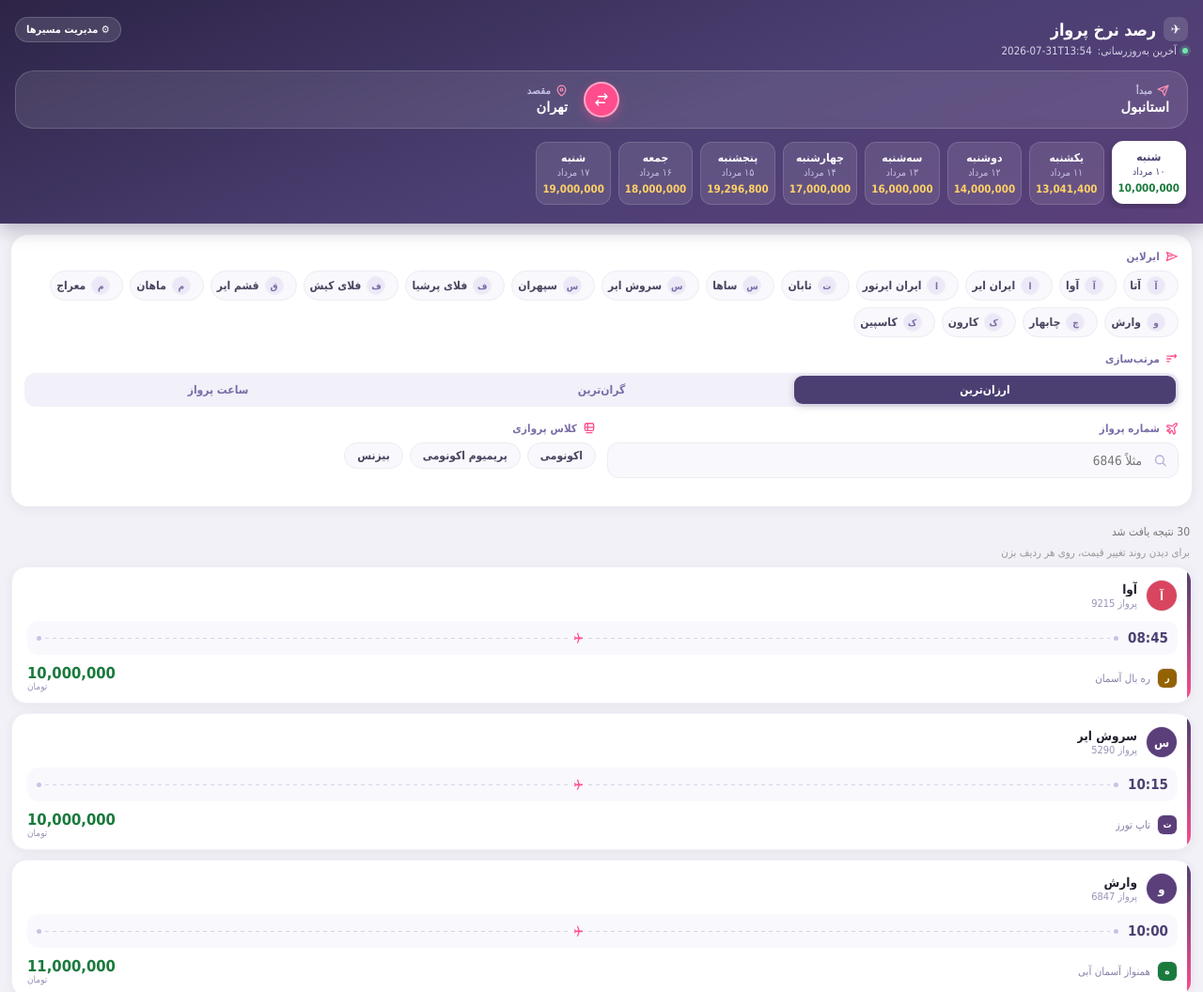
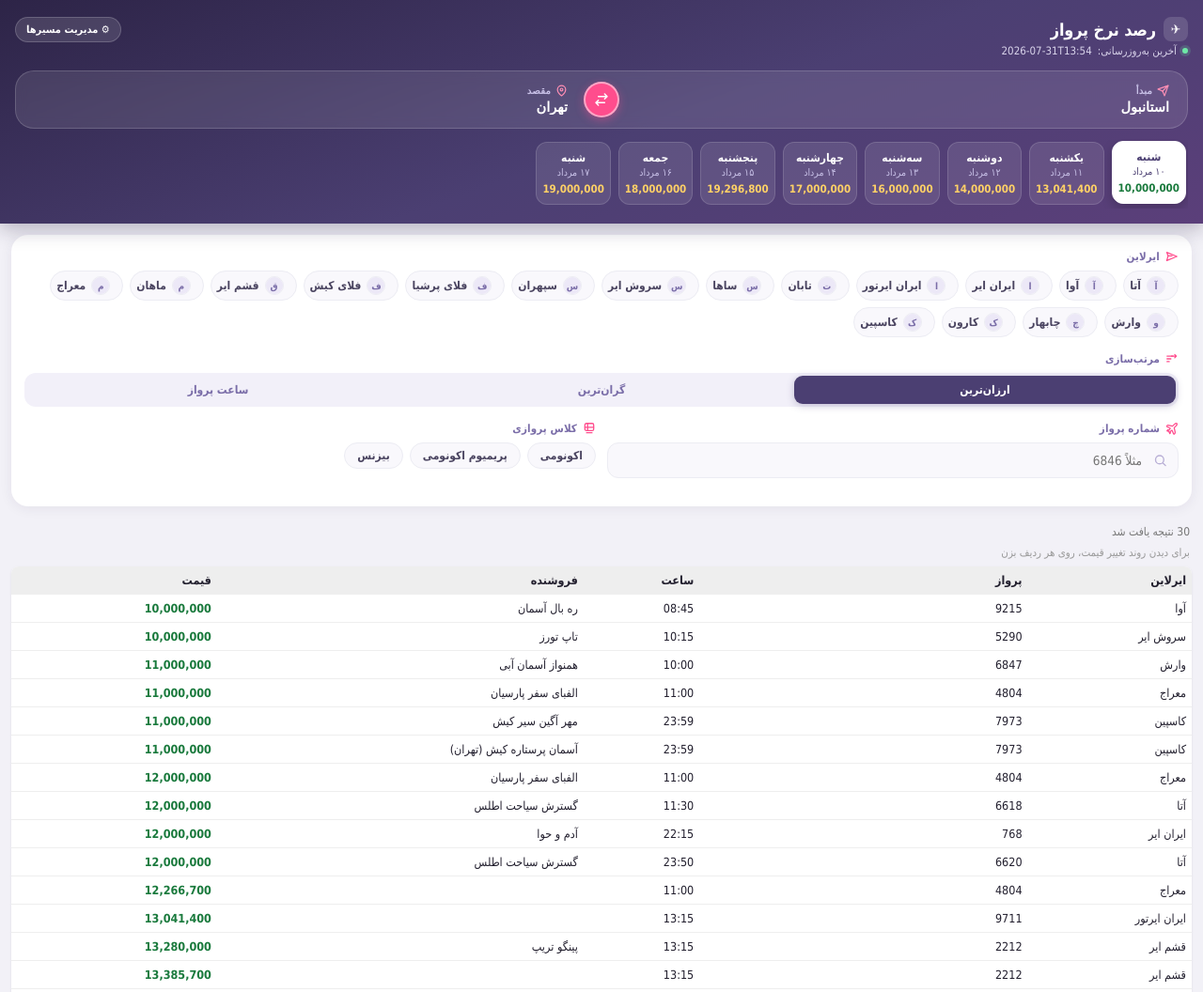
Before and after one commit to niratraining/fare-monitor, a plain HTML site: page docs/index.html in a window 1280 px wide. Shown: the top 1056 px of the page at 94% size. Drawn offline with Linux system fonts and the light colour scheme; a small style sheet from the web is missing.

Commit message:
Add files via upload

```diff
--- a/docs/index.html
+++ b/docs/index.html
@@ -432,113 +432,28 @@
   }
 
   main { padding: 12px; }
+  table {
+    width: 100%;
+    border-collapse: collapse;
+    background: white;
+    border-radius: 8px;
+    overflow: hidden;
+    font-size: 12.5px;
+    box-shadow: 0 1px 3px rgba(0,0,0,0.08);
+  }
+  th, td {
+    padding: 7px 6px;
+    text-align: right;
+    border-bottom: 1px solid #eee;
+  }
+  th { background: #eee; }
+  tr:last-child td { border-bottom: none; }
+  .price { font-weight: bold; color: #1a7a3d; }
   #loading, #empty { text-align: center; padding: 40px 16px; color: #888; }
   .result-count { font-size: 12px; color: #777; margin: 8px 2px; }
 
-  /* --- کارت‌های مدرن پرواز (جایگزین جدول قدیمی) --- */
-  .flight-list {
-    display: flex;
-    flex-direction: column;
-    gap: 10px;
-  }
-  .flight-card {
-    position: relative;
-    background: white;
-    border: 1px solid #f0eef7;
-    border-radius: 16px;
-    padding: 13px 14px 12px 16px;
-    box-shadow: 0 2px 12px rgba(43, 32, 74, 0.06);
-    cursor: pointer;
-    overflow: hidden;
-    transition: transform .12s ease, box-shadow .12s ease;
-  }
-  .flight-card::before {
-    content: '';
-    position: absolute;
-    top: 0; right: 0; bottom: 0;
-    width: 4px;
-    background: linear-gradient(180deg, #4b3f72, #ff4d8d);
-  }
-  .flight-card:active {
-    transform: scale(0.985);
-    box-shadow: 0 1px 4px rgba(43, 32, 74, 0.08);
-  }
-
-  .fc-row1 {
-    display: flex;
-    align-items: center;
-    justify-content: space-between;
-    gap: 8px;
-  }
-  .fc-airline {
-    display: flex;
-    align-items: center;
-    gap: 9px;
-    min-width: 0;
-  }
-  .fc-logo, .fc-seller-logo {
-    flex: none;
-    overflow: hidden;
-    display: flex;
-    align-items: center;
-    justify-content: center;
-    background: #f5f3fb;
-    border: 1px solid #ece8f7;
-  }
-  .fc-logo { width: 34px; height: 34px; border-radius: 50%; }
-  .fc-logo img, .fc-seller-logo img { width: 100%; height: 100%; object-fit: contain; display: block; }
-  .fc-logo-fallback, .fc-seller-logo-fb {
-    display: none;
-    width: 100%;
-    height: 100%;
-    align-items: center;
-    justify-content: center;
-    font-size: 13px;
-    font-weight: 800;
-    color: white;
-  }
-  .fc-airline-text { min-width: 0; display: flex; flex-direction: column; }
-  .fc-airline-name {
-    font-size: 13.5px;
-    font-weight: 800;
-    color: #221f2e;
-    white-space: nowrap;
-    overflow: hidden;
-    text-overflow: ellipsis;
-  }
-  .fc-flight-no { font-size: 11px; color: #9a92b8; margin-top: 1px; }
-  .fc-badges { flex: none; display: flex; align-items: center; gap: 6px; }
-
-  .fc-row2 {
-    display: flex;
-    align-items: center;
-    gap: 10px;
-    margin: 10px 0;
-    padding: 9px 10px;
-    background: #f9f8fc;
-    border-radius: 12px;
-  }
-  .fc-time { flex: none; font-size: 15px; font-weight: 800; color: #4b3f72; }
-  .fc-route-viz { flex: 1; display: flex; align-items: center; gap: 4px; color: #c9c2e8; direction: ltr; }
-  .fc-route-dot { flex: none; width: 5px; height: 5px; border-radius: 50%; background: #c9c2e8; }
-  .fc-route-dash { flex: 1; height: 1px; background: repeating-linear-gradient(90deg, #d8d3ea 0 4px, transparent 4px 8px); }
-  .fc-route-plane { flex: none; width: 14px; height: 14px; color: #ff4d8d; transform: rotate(90deg); }
-
-  .fc-row3 { display: flex; align-items: center; justify-content: space-between; gap: 8px; }
-  .fc-seller { display: flex; align-items: center; gap: 7px; min-width: 0; }
-  .fc-seller-logo { width: 22px; height: 22px; border-radius: 7px; }
-  .fc-seller-logo-fb { font-size: 10px; }
-  .fc-seller-name {
-    font-size: 11.5px;
-    color: #8a81a8;
-    white-space: nowrap;
-    overflow: hidden;
-    text-overflow: ellipsis;
-    max-width: 150px;
-  }
-  .fc-price { flex: none; display: flex; flex-direction: column; align-items: flex-end; }
-  .fc-price-val { font-size: 16.5px; font-weight: 900; color: #1a7a3d; }
-  .fc-price-unit { font-size: 10px; color: #9a92b8; margin-top: -1px; }
+  tbody tr { cursor: pointer; }
+  tbody tr:active { background: #f7f4ff; }
 
   .modal-overlay {
     position: fixed;
@@ -695,7 +610,18 @@
   <div id="empty" style="display:none;">هیچ پروازی با این فیلترها پیدا نشد.</div>
   <div class="result-count" id="resultCount"></div>
   <div style="font-size:11.5px;color:#999;margin:0 2px 8px;">برای دیدن روند تغییر قیمت، روی هر ردیف بزن</div>
-  <div class="flight-list" id="resultsList" style="display:none;"></div>
+  <table id="resultsTable" style="display:none;">
+    <thead>
+      <tr>
+        <th>ایرلاین</th>
+        <th>پرواز</th>
+        <th>ساعت</th>
+        <th>فروشنده</th>
+        <th>قیمت</th>
+      </tr>
+    </thead>
+    <tbody id="resultsBody"></tbody>
+  </table>
 </main>
 
 <script>
@@ -741,22 +667,6 @@
 }
 function airlineLogoSrc(name) {
   return AIRLINE_LOGOS[name] || `logos/${slugifyAirline(name)}.png`;
-}
-
-// ---- لوگوی فروشنده‌ها: هر فروشنده رو اینجا به مسیر فایل لوگو وصل کن ----
-// مثال: 'علی‌بابا': 'logos/sellers/alibaba.png'
-const SELLER_LOGOS = {};
-function sellerLogoSrc(name) {
-  return SELLER_LOGOS[name] || `logos/sellers/${slugifyAirline(name)}.png`;
-}
-
-// ---- رنگ ثابت برای هر اسم (وقتی لوگو موجود نیست، آواتار حرفی رنگی می‌سازیم) ----
-const AVATAR_COLORS = ['#4b3f72', '#ff4d8d', '#1a7a3d', '#d9455f', '#946200', '#2d2447', '#5b3f7a', '#0e7490', '#a21caf', '#b45309'];
-function colorFromString(str) {
-  const s = String(str || '');
-  let hash = 0;
-  for (let i = 0; i < s.length; i++) hash = s.charCodeAt(i) + ((hash << 5) - hash);
-  return AVATAR_COLORS[Math.abs(hash) % AVATAR_COLORS.length];
 }
 
 const WEEKDAYS_FA = ['یکشنبه', 'دوشنبه', 'سه‌شنبه', 'چهارشنبه', 'پنجشنبه', 'جمعه', 'شنبه'];
@@ -1105,56 +1015,22 @@
     rows.sort((a, b) => (a.dep_time || '').localeCompare(b.dep_time || ''));
   }
 
-  const list = document.getElementById('resultsList');
-  list.innerHTML = '';
+  const tbody = document.getElementById('resultsBody');
+  tbody.innerHTML = '';
   rows.forEach(f => {
-    const airline = f.airline || 'نامشخص';
-    const seller = f.seller || 'فروشنده نامشخص';
-    const card = document.createElement('div');
-    card.className = 'flight-card';
-    card.innerHTML = `
-      <div class="fc-row1">
-        <div class="fc-airline">
-          <span class="fc-logo">
-            <img src="${airlineLogoSrc(airline)}" alt="" onerror="this.style.display='none'; this.nextElementSibling.style.display='flex';">
-            <span class="fc-logo-fallback" style="background:${colorFromString(airline)}">${airline.charAt(0)}</span>
-          </span>
-          <span class="fc-airline-text">
-            <span class="fc-airline-name">${airline}</span>
-            <span class="fc-flight-no">پرواز ${f.flight_no || '—'}</span>
-          </span>
-        </div>
-        <div class="fc-badges">${cabinBadgeIfNotEconomy(f.cabin)}</div>
-      </div>
-      <div class="fc-row2">
-        <span class="fc-time">${f.dep_time || '—'}</span>
-        <span class="fc-route-viz">
-          <span class="fc-route-dot"></span>
-          <span class="fc-route-dash"></span>
-          <svg class="fc-route-plane" viewBox="0 0 24 24" fill="currentColor"><path d="M22 12l-8-3V4.5c0-.83-.67-1.5-1.5-1.5S11 3.67 11 4.5V9l-8 3v2l8-2.5V16l-2 1.5V19l3.5-1 3.5 1v-1.5L14 16v-4.5l8 2.5v-2z"/></svg>
-          <span class="fc-route-dash"></span>
-          <span class="fc-route-dot"></span>
-        </span>
-      </div>
-      <div class="fc-row3">
-        <span class="fc-seller">
-          <span class="fc-seller-logo">
-            <img src="${sellerLogoSrc(seller)}" alt="" onerror="this.style.display='none'; this.nextElementSibling.style.display='flex';">
-            <span class="fc-seller-logo-fb" style="background:${colorFromString(seller)}">${seller.charAt(0)}</span>
-          </span>
-          <span class="fc-seller-name">${seller}</span>
-        </span>
-        <span class="fc-price">
-          <span class="fc-price-val">${f.adult_price || '—'}</span>
-          <span class="fc-price-unit">تومان</span>
-        </span>
-      </div>`;
-    card.onclick = () => openHistoryModal(f);
-    list.appendChild(card);
+    const tr = document.createElement('tr');
+    tr.innerHTML = `
+      <td>${f.airline || ''}</td>
+      <td><span class="flight-cell">${f.flight_no || ''}${cabinBadgeIfNotEconomy(f.cabin)}</span></td>
+      <td>${f.dep_time || ''}</td>
+      <td>${f.seller || ''}</td>
+      <td class="price">${f.adult_price || ''}</td>`;
+    tr.onclick = () => openHistoryModal(f);
+    tbody.appendChild(tr);
   });
 
   document.getElementById('resultCount').textContent = rows.length + ' نتیجه یافت شد';
-  list.style.display = rows.length ? 'flex' : 'none';
+  document.getElementById('resultsTable').style.display = rows.length ? 'table' : 'none';
   document.getElementById('empty').style.display = rows.length ? 'none' : 'block';
 }
 
@@ -1201,7 +1077,8 @@
   const points = allHistory
     .filter(h => h.route === f.route && h.flight_date === f.flight_date &&
                  h.flight_no === f.flight_no && h.airline === f.airline &&
-                 normalizeCabin(h.cabin) === cabinKey)
+                 normalizeCabin(h.cabin) === cabinKey &&
+                 (h.seller || '') === (f.seller || ''))
     .sort((a, b) => (a.captured_at || '').localeCompare(b.captured_at || ''));
 
   let trendHtml;
@@ -1249,7 +1126,7 @@
       <div class="modal-header">
         <div>
           <div class="modal-title">${f.airline || ''} — پرواز ${f.flight_no || ''}</div>
-          <div class="modal-sub">${f.route || ''} · ${f.flight_date || ''} · ${cabinBadge(f.cabin)}</div>
+          <div class="modal-sub">${f.route || ''} · ${f.flight_date || ''} · ${cabinBadge(f.cabin)}${f.seller ? ' · ' + f.seller : ''}</div>
         </div>
         <button class="modal-close">✕</button>
       </div>
```
